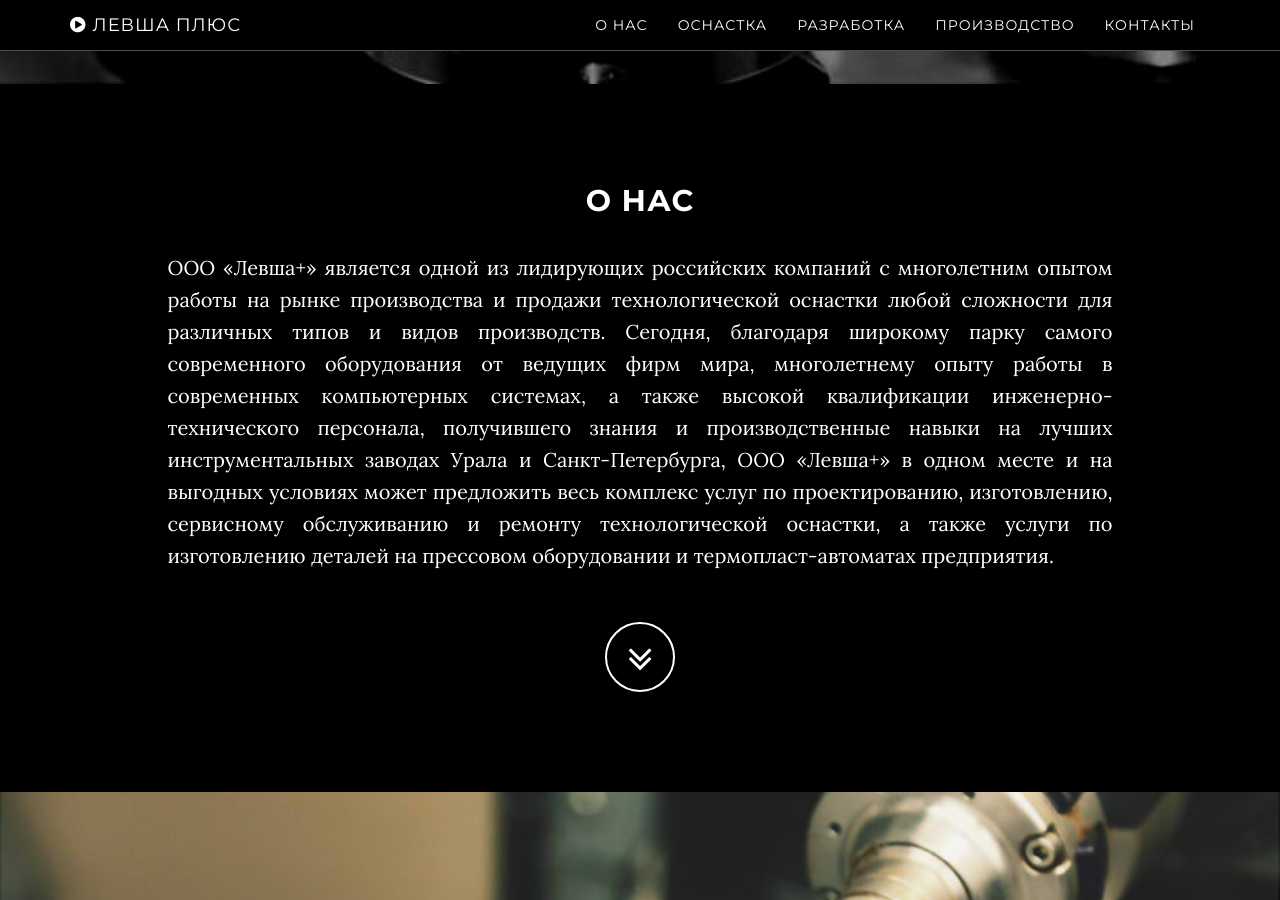
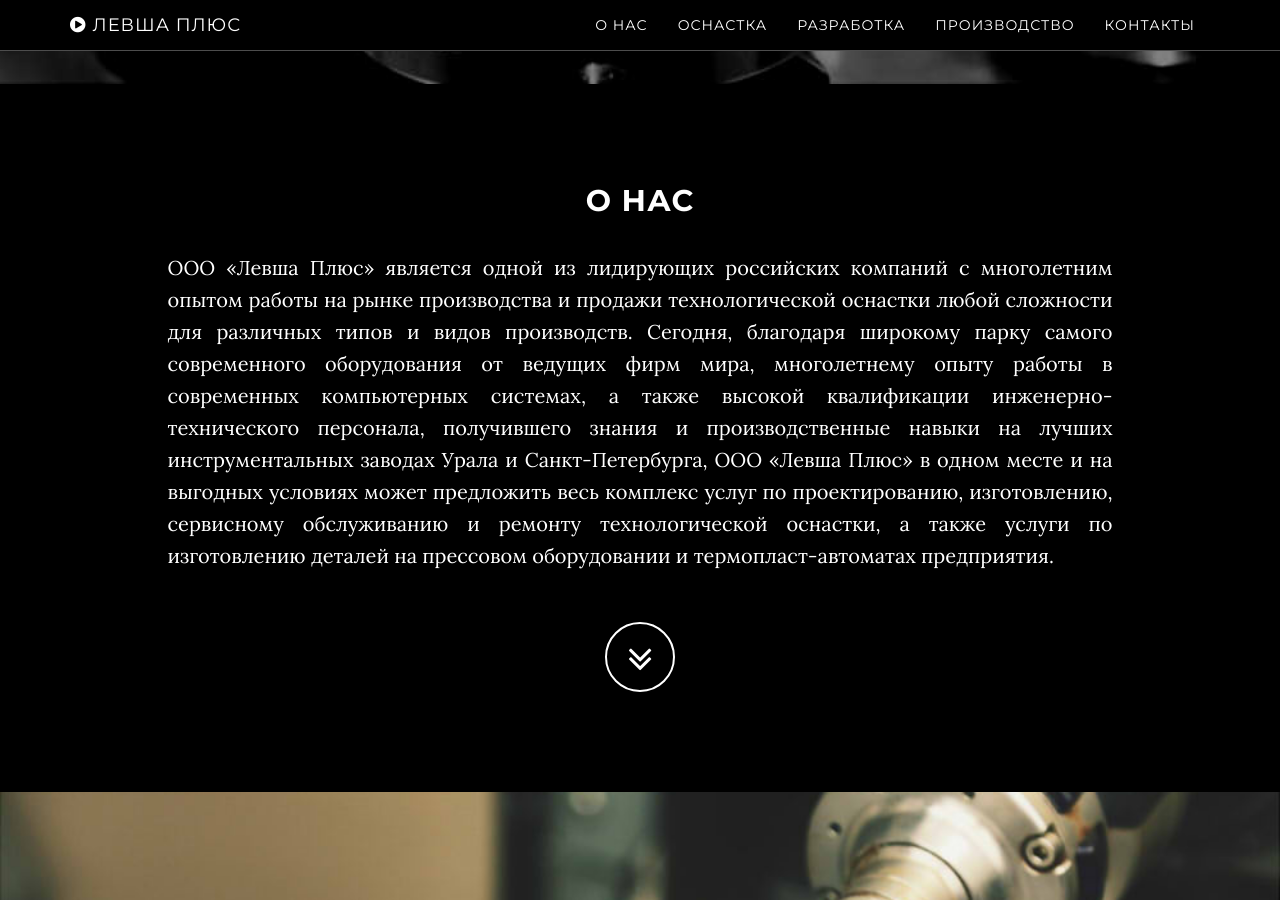
Before and after one commit to minoga2000/shtampy-formy, a Jekyll site: the page built from index.html, in a window 1280 px wide and 900 px high, scrolled down 816 px. Built offline with Jekyll 4.4.1, drawn with Linux system fonts in a browser that asks for light colours.

Commit message:
change urls

```diff
--- a/_includes/about.html
+++ b/_includes/about.html
@@ -8,7 +8,7 @@
             </div>
 
             <div class="col-lg-10 col-lg-offset-1">
-                <p>ООО «Левша+» является одной из лидирующих российских компаний с многолетним опытом работы на рынке производства и продажи технологической оснастки любой сложности для различных типов и видов производств. Сегодня, благодаря широкому парку самого современного оборудования от ведущих фирм мира, многолетнему опыту работы в современных компьютерных системах, а также высокой квалификации инженерно-технического персонала, получившего знания и производственные навыки на лучших инструментальных заводах Урала и Санкт-Петербурга, ООО «Левша+» в одном месте и на выгодных условиях может предложить весь комплекс услуг по проектированию, изготовлению, сервисному обслуживанию и ремонту технологической оснастки, а также услуги по изготовлению деталей на прессовом оборудовании и термопласт-автоматах предприятия. </p>
+                <p>ООО «Левша Плюс» является одной из лидирующих российских компаний с многолетним опытом работы на рынке производства и продажи технологической оснастки любой сложности для различных типов и видов производств. Сегодня, благодаря широкому парку самого современного оборудования от ведущих фирм мира, многолетнему опыту работы в современных компьютерных системах, а также высокой квалификации инженерно-технического персонала, получившего знания и производственные навыки на лучших инструментальных заводах Урала и Санкт-Петербурга, ООО «Левша Плюс» в одном месте и на выгодных условиях может предложить весь комплекс услуг по проектированию, изготовлению, сервисному обслуживанию и ремонту технологической оснастки, а также услуги по изготовлению деталей на прессовом оборудовании и термопласт-автоматах предприятия. </p>
             </div>
         </div>
         <div class="col-lg-10 col-lg-offset-1 text-center">
--- a/_includes/css/grayscale.css
+++ b/_includes/css/grayscale.css
@@ -296,7 +296,7 @@ a:focus {
     width: 100%;
     padding: 10px 0;
     color: #000000;
-    background: url('../img/mill.jpg') no-repeat center center scroll;
+    background: url('../shtampy-formy/img/mill.jpg') no-repeat center center scroll;
     background-color: {{ site.color.primary-dark }};
     -webkit-background-size: cover;
     -moz-background-size: cover;
@@ -308,7 +308,7 @@ a:focus {
     width: 100%;
     padding: 10px 0;
     color: #000000;
-    background: url('../img/drafts.jpg') no-repeat center center scroll;
+    background: url('../shtampy-formy/img/drafts.jpg') no-repeat center center scroll;
     background-color: {{ site.color.primary-dark }};
     -webkit-background-size: cover;
     -moz-background-size: cover;
@@ -320,7 +320,7 @@ a:focus {
     width: 100%;
     padding: 10px 0;
     color: #000000;
-    background: url('../img/prod.png') no-repeat center center scroll;
+    background: url('../shtampy-formy/img/prod.png') no-repeat center center scroll;
     background-color: {{ site.color.primary-dark }};
     -webkit-background-size: cover;
     -moz-background-size: cover;
```
